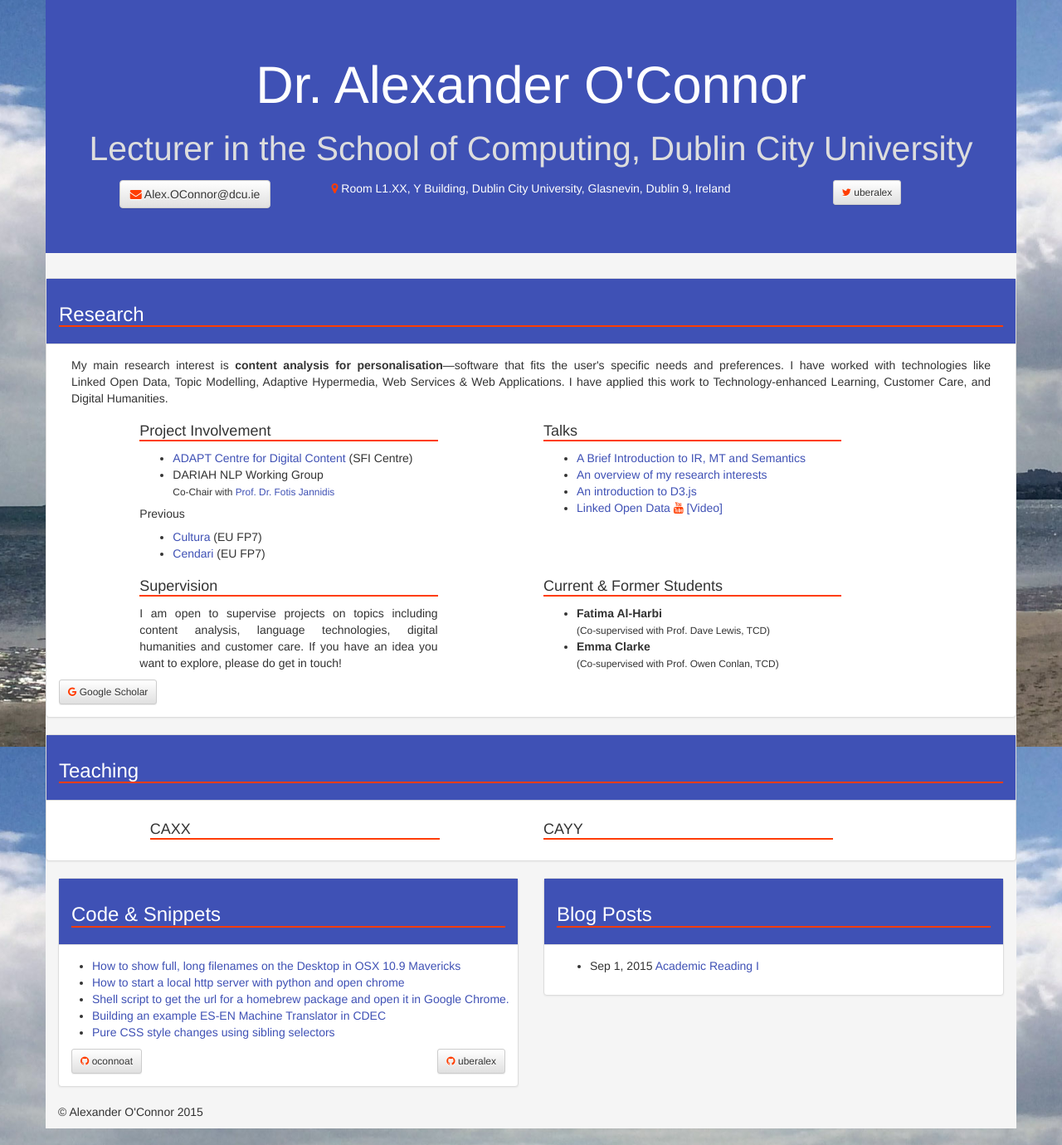
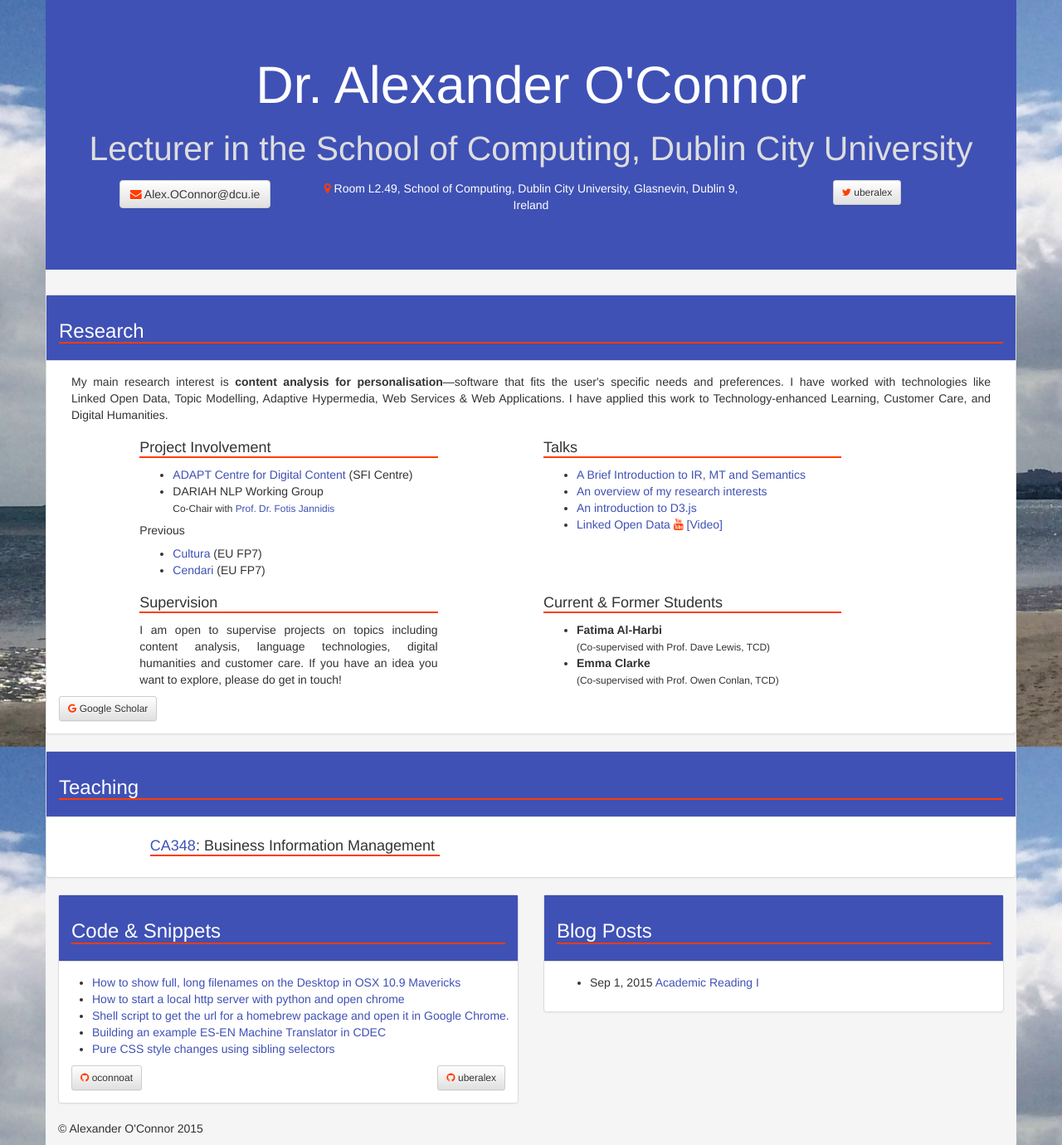
Before and after one commit to uberalex/uberalex.github.io, a Jekyll site: the page built from index.html, in a window 1280 px wide. Shown: the whole page at 83% size. Built offline with Jekyll 4.4.1, drawn with Linux system fonts in a browser that asks for light colours; nearby versions of some CDN libraries; Markdown is read by kramdown in place of the engine named in the settings.

Commit message:
course and address

```diff
--- a/index.html
+++ b/index.html
@@ -12,7 +12,7 @@ layout: default
             <div class="col-md-3">
                 <a href="mailto:Alex.OConnor+www@computing.dcu.ie" class="btn btn-default btn-smt"><i class="fa fa-envelope"></i> Alex.OConnor@dcu.ie</a>
             </div>
-            <div class="col-md-6"> <address><i class="fa fa-map-marker"></i> Room L1.XX, Y Building, Dublin City University, Glasnevin, Dublin 9, Ireland</address></div>
+            <div class="col-md-6"> <address><i class="fa fa-map-marker"></i> Room L2.49, School of Computing, Dublin City University, Glasnevin, Dublin 9, Ireland</address></div>
             <div class="col-md-3">
                 <a href="http://www.twitter.com/uberalex/" class="btn btn-default btn-sm"><i class="fa fa-twitter"></i> uberalex</a>
             </div>
@@ -61,7 +61,6 @@ layout: default
                             <li><strong>Fatima Al-Harbi</strong> <br /><small>(Co-supervised with Prof. Dave Lewis, TCD)</small></li>
                             <li><strong>Emma Clarke</strong> <br /><small>(Co-supervised with Prof. Owen Conlan, TCD)</small></li>
                         </ul>
-
                     </section>
                 </div>
                  <div><a href="https://scholar.google.com/citations?user=ScPxfo8AAAAJ&hl=en" class="btn btn-default btn-sm"><i class="fa fa-google"></i> Google Scholar</a></div>
@@ -72,11 +71,8 @@ layout: default
         <article id="teaching" class="panel panel-default">
             <div class="panel-heading"><h3>Teaching</h3></div>
             <div class="panel-body">
-            <section id="CAXX" class="col-md-4 col-md-offset-1 ">
-                <h4>CAXX</h4>
-            </section>
-            <section id="CAYY" class="col-md-4 col-md-offset-1 ">
-                <h4>CAYY</h4>
+            <section id="" class="col-md-4 col-md-offset-1 ">
+                <h4><a href="https://www.dcu.ie/registry/module_contents.php?subcode=CA348&function=2">CA348</a>: Business Information Management</h4>
             </section>
             </div>
         </article>
```
